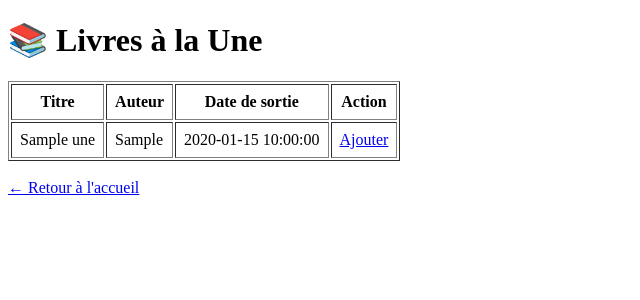
After one commit to FreXx0/projetleger, a PHP site: page /livre_a_la_une.php in a window 1280 px wide. The commit adds this page. Shown: the top 300 px of the page, without its empty margins (0-640 px from the left). Run offline with PHP 8.4, Linux system fonts and the light colour scheme; tables that the repository leaves empty or names only in its code hold one stand-in row (values such as "Sample post").

Commit message:
Commit Exam BTS

```diff
--- a/connexion.php
+++ b/connexion.php
@@ -1,4 +1,5 @@
 <?php
+
 // Connexion à la base de données
 $servername = "localhost";
 $username = "root";
--- a/index.php
+++ b/index.php
@@ -37,7 +37,8 @@ $result = $conn->query($sql); // Exécution de la requête et récupération du
 <nav class="navbar">
     <a href="index.php" class="navbar-link">Accueil</a> <!-- Lien vers la page d'accueil -->
     <a href="ajouter.php" class="navbar-link">Ajouter un Livre</a> <!-- Lien vers la page d'ajout d'un livre -->
-    <a href="deconnexion.php" class="navbar-link">Se Déconnecter</a> <!-- Lien vers la page de déconnexion -->
+    <a href="livre_a_la_une.php" class ="navbar-link">Livre à La Une </a> <!-- Lien vers la page Livre à la une -->
+    <a href="deconnexion.php" class="navbar-link">Se Connecter</a> <!-- Lien vers la page de Connexion -->
 </nav>
 
 <main class="container">
--- /dev/null
+++ b/livre_a_la_une.php
@@ -0,0 +1,76 @@
+<?php
+// Connexion à la base de données
+$conn = new mysqli("localhost", "root", "", "bibliotheque");
+
+// Vérifie si la connexion échoue
+if ($conn->connect_error) {
+    die("Connexion échouée : " . $conn->connect_error);
+}
+
+// Si un livre est à ajouter
+if (isset($_GET['ajouter_id'])) {
+    $id = intval($_GET['ajouter_id']);
+
+    // On récupère les infos du livre dans livre_a_la_une
+    $sql = "SELECT * FROM livre_a_la_une WHERE id = $id LIMIT 1";
+    $result = $conn->query($sql);
+
+    if ($result && $row = $result->fetch_assoc()) {
+        // Sécurise les données avec real_escape_string pour éviter les injections SQL
+        $titre = $conn->real_escape_string($row['titre']);
+        $auteur = $conn->real_escape_string($row['auteur']);
+        $genre = 'Sport'; // Tu peux adapter selon le livre
+
+        // On insère dans la table livres
+        $insert = "INSERT INTO livres (titre, auteur, genre) VALUES ('$titre', '$auteur', '$genre')";
+        $conn->query($insert);
+    }
+
+    // Redirige l'utilisateur vers la page pour éviter de rajouter le livre plusieurs fois si la page est rafraîchie
+    header("Location: livre_a_la_une.php");
+    exit();
+}
+
+// On récupère tous les livres à la une
+$sql = "SELECT * FROM livre_a_la_une";
+$result = $conn->query($sql);
+?>
+
+<!DOCTYPE html>
+<html lang="fr">
+<head>
+    <meta charset="UTF-8">
+    <title>Livres à la Une</title>
+</head>
+<body>
+    <h1>📚 Livres à la Une</h1>
+
+    <!-- Tableau HTML pour afficher les livres -->
+    <table border="1" cellpadding="8">
+        <tr>
+            <th>Titre</th>
+            <th>Auteur</th>
+            <th>Date de sortie</th>
+            <th>Action</th>
+        </tr>
+        <!-- Boucle PHP pour afficher chaque ligne de la table -->
+        <?php while ($row = $result->fetch_assoc()): ?>
+        <tr>
+            <td><?= htmlspecialchars($row['titre']) ?></td>
+            <td><?= htmlspecialchars($row['auteur']) ?></td>
+            <td><?= htmlspecialchars($row['date_sortie']) ?></td>
+            <td>
+                <a href="livre_a_la_une.php?ajouter_id=<?= $row['id'] ?>">Ajouter</a> <!-- Bouton pour ajouter le livre à la liste -->
+            </td>
+        </tr>
+        <?php endwhile; ?>
+    </table>
+
+    <br>
+    <!-- Lien de retour vers la page d'accueil -->
+    <a href="index.php">← Retour à l'accueil</a>
+</body>
+</html>
+
+<!-- Ferme la connexion à la BDD -->
+<?php $conn->close(); ?>
```
